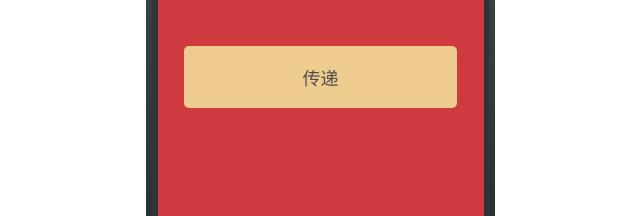
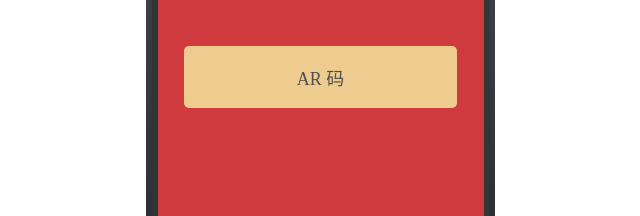
Before and after one commit to xcodebuild/ar-demo-mobile-browser, a website: page index.html in a window 1280 px wide. Shown: the part 311-527 px from the top of the page, 320-960 px from the left. Drawn offline with Linux system fonts and the light colour scheme.

Commit message:
change btn label

```diff
--- a/index.html
+++ b/index.html
@@ -11,7 +11,7 @@
         <div class="container">
           <div class="title">AR</div>
           <a class="btn" href="play.html" onClick="checkBrowser()">扫码</a>
-          <a class="btn" href="code.html">传递</a>
+          <a class="btn" href="code.html">AR 码</a>
           <a class="footer" href="https://github.com/codefalling/ar-demo-mobile-browser">@当轩(codefalling)</a>
         </div>
       </div>
```
